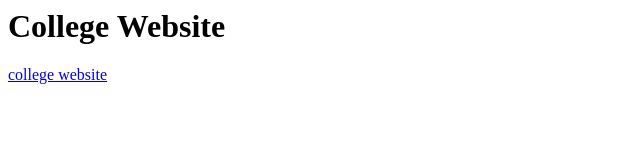
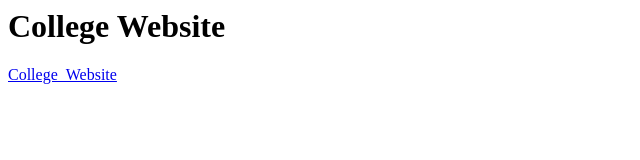
Before and after one commit to selvi995270/Muthu, a plain HTML site: page project(1).html in a window 1280 px wide. Shown: the full height of the page, 0-640 px from the left. Drawn offline with Linux system fonts and the light colour scheme.

Commit message:
Add files via upload

```diff
--- a/project(1).html
+++ b/project(1).html
@@ -4,6 +4,6 @@
     </head>
     <body>
 <h1> College Website</h1>
-<p><a href=" https://selvi995270.github.io/College_Website/">college website</a></p>
+<p><a href=" https://selvi995270.github.io/College_Website/">College_Website</a></p>
     </body>
 </html>
```
